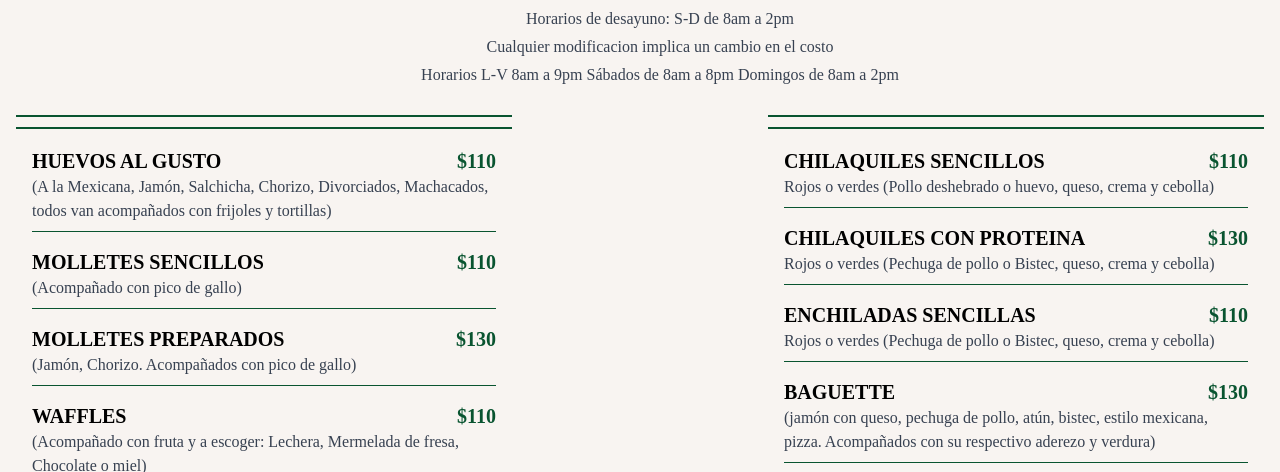
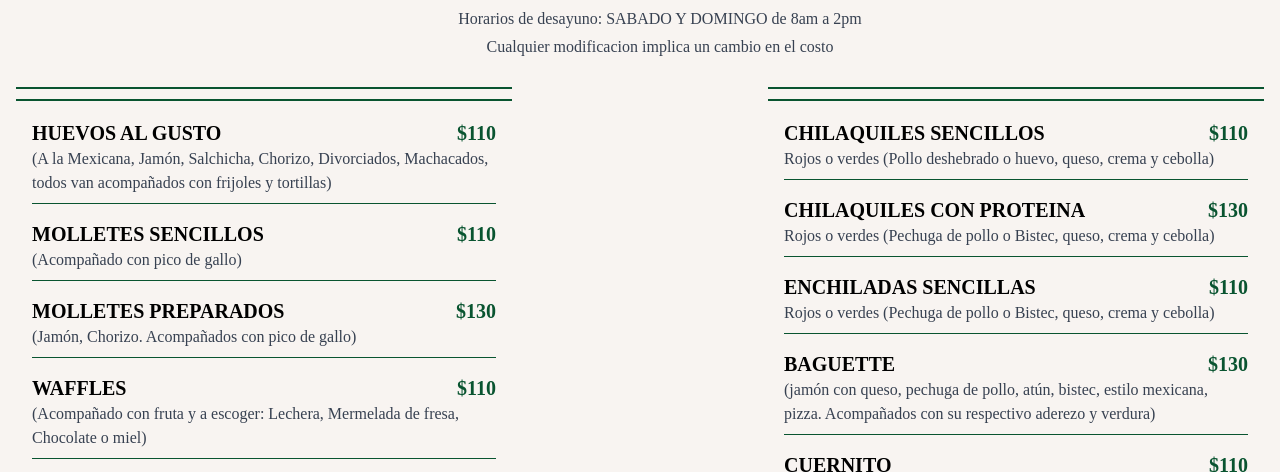
Before and after one commit to fabrixbau/suertecafepag, a website built with Vite: page index.html in a window 1280 px wide. Shown: the part 293-765 px from the top of the page. Built offline with nearby package versions, Linux system fonts and the light colour scheme; a web font is replaced by a local one.

Commit message:
UPDATE SHCEDULES

```diff
--- a/index.html
+++ b/index.html
@@ -77,16 +77,16 @@
                 Café o té,
                 jugo o fruta, avena con yogurt y pan dulce)
             </p>
-            <p class="font-text text-gray-700 mb-1 text-center lg:pl-10 text-sm lg:text-base">Horarios de desayuno: S-D
+            <p class="font-text text-gray-700 mb-1 text-center lg:pl-10 text-sm lg:text-base">Horarios de desayuno: SABADO Y DOMINGO
                 de
                 8am a 2pm
             </p>
             <p class="font-text text-gray-700 mb-1 text-center lg:pl-10 text-sm lg:text-base">Cualquier modificacion
                 implica un cambio en el costo
             </p>
-            <p class="font-text text-gray-700 mb-1 text-center lg:pl-10 text-sm lg:text-base">Horarios L-V 8am a 9pm
+            <!-- <p class="font-text text-gray-700 mb-1 text-center lg:pl-10 text-sm lg:text-base">Horarios LUNES-VIERNES 8am a 9pm
                 Sábados de 8am a 8pm Domingos de 8am a 2pm
-            </p>
+            </p> -->
             <div class="grid grid-cols-1 md:grid-cols-2 gap-x-64 gap-y-4 px-4 border-b-4 border-[#095430] pb-6 py-6">
                 <!-- Bloque individual con dos líneas superiores -->
                 <div class="relative p-4 border-[#095430]">
@@ -207,7 +207,7 @@
                 Café o té,
                 jugo o fruta, avena con yogurt y pan dulce)
             </p>
-            <p class="font-text text-gray-700 mb-1 text-center lg:pl-10 text-sm lg:text-base">Horarios de desayuno: S-D
+            <p class="font-text text-gray-700 mb-1 text-center lg:pl-10 text-sm lg:text-base">Horarios de desayuno: SABADO Y DOMINGO
                 de
                 8am a 2pm
             </p>
```
